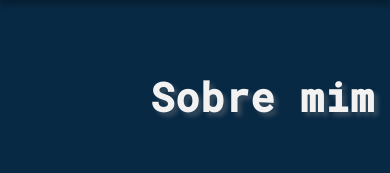
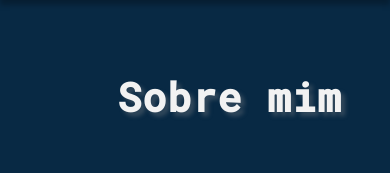
Before and after one commit to arturolivs/portfolio, a Next.js app: page / in a window 390 px wide. Shown: the part 846-1019 px from the top of the page. Built offline with nearby package versions, Linux system fonts and the light colour scheme; a web font is replaced by a local one.

Commit message:
refactor: Using display flex on mobile size

```diff
--- a/src/templates/AboutMe/aboutMe.style.ts
+++ b/src/templates/AboutMe/aboutMe.style.ts
@@ -21,12 +21,17 @@ export const slideText = keyframes`
 
 export const AboutMe = styled(Grid)`
   ${({ theme: { breakpoints } }) => css`
-    height: 150dvh;
+    display: flex;
+    flex-direction: column;
+    padding: 0 3rem;
+
     position: relative;
     z-index: 1;
-    /* overflow-x: hidden; */
+    overflow-x: hidden;
 
     @media (${breakpoints.minMD}) {
+      display: grid;
+      padding: 0;
       height: 100dvh;
     }
 
--- a/src/templates/AboutMe/index.tsx
+++ b/src/templates/AboutMe/index.tsx
@@ -58,12 +58,16 @@ const AboutMeTemplate = () => {
 
   // <S.BackgroundText>Sobre mim</S.BackgroundText>
   return (
-    <S.AboutMe ref={aboutMeRef} as="section" rows={12} columns={12}>
-      <S.AboutMeTitle as="h1" row={3} column={minXL ? 10 : 11}>
+    <S.AboutMe
+      ref={aboutMeRef}
+      as="section"
+      rows={minMD ? 12 : 4}
+      columns={minMD ? 12 : 3}
+    >
+      <S.AboutMeTitle as="h1" row={3} column={minMD ? 11 : minXL ? 10 : 2}>
         Sobre mim
       </S.AboutMeTitle>
 
-      {true && (
       <S.ImageSection
         row={minMD ? 3 : 4}
         rowSize={minMD ? 8 : 6}
@@ -84,7 +88,6 @@ const AboutMeTemplate = () => {
           />
         </S.ImageCover>
       </S.ImageSection>
-      )}
 
       <S.TextSection
         row={minMD ? 4 : 10}
```
Lines whose indentation alone changed are shown as unchanged.
